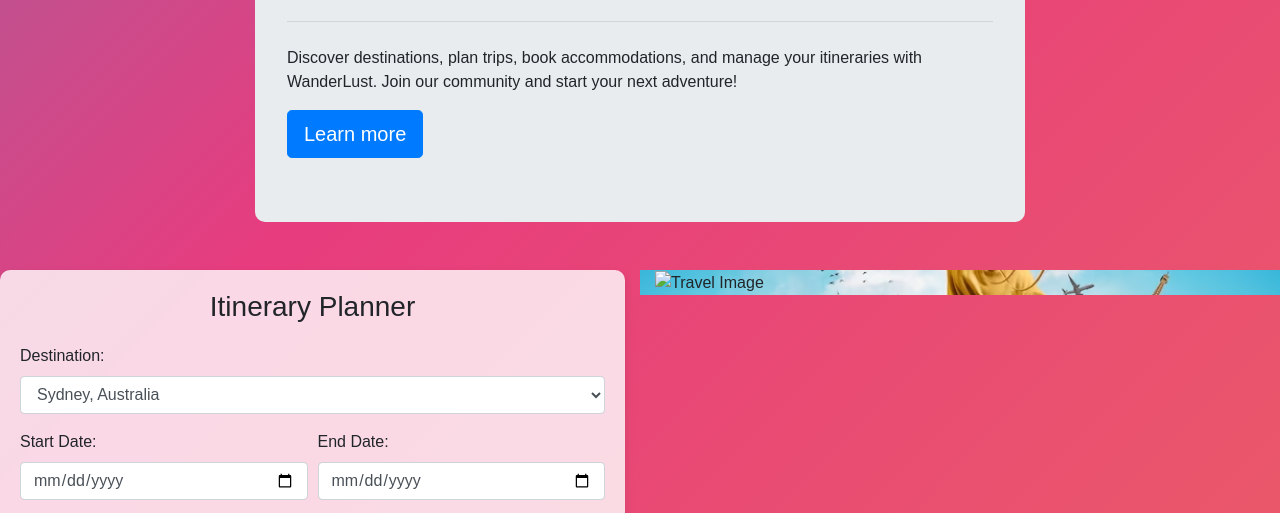
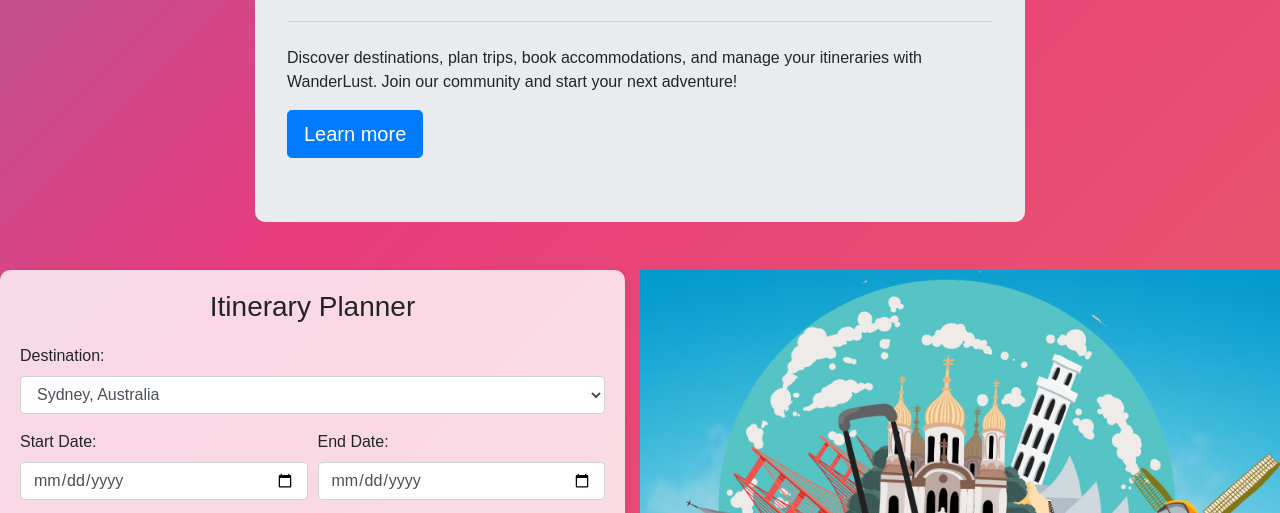
Before and after one commit to nipunasamaraweera/Wonderlust, a plain HTML site: page index.html in a window 1280 px wide. Shown: the part 278-791 px from the top of the page. Drawn offline with nearby package versions, Linux system fonts and the light colour scheme.

Commit message:
update img

```diff
--- a/index.html
+++ b/index.html
@@ -106,7 +106,7 @@
         </div>
 
         <div class="col-md-6 travel-image">
-            <img src="img/Travel.png" alt="Travel Image" class="img-fluid">
+            <img src="images/Travel.png" alt="Travel Image" class="img-fluid">
         </div>
     </div>
 
```
Also changed, not shown: images/Travel.png (added).
